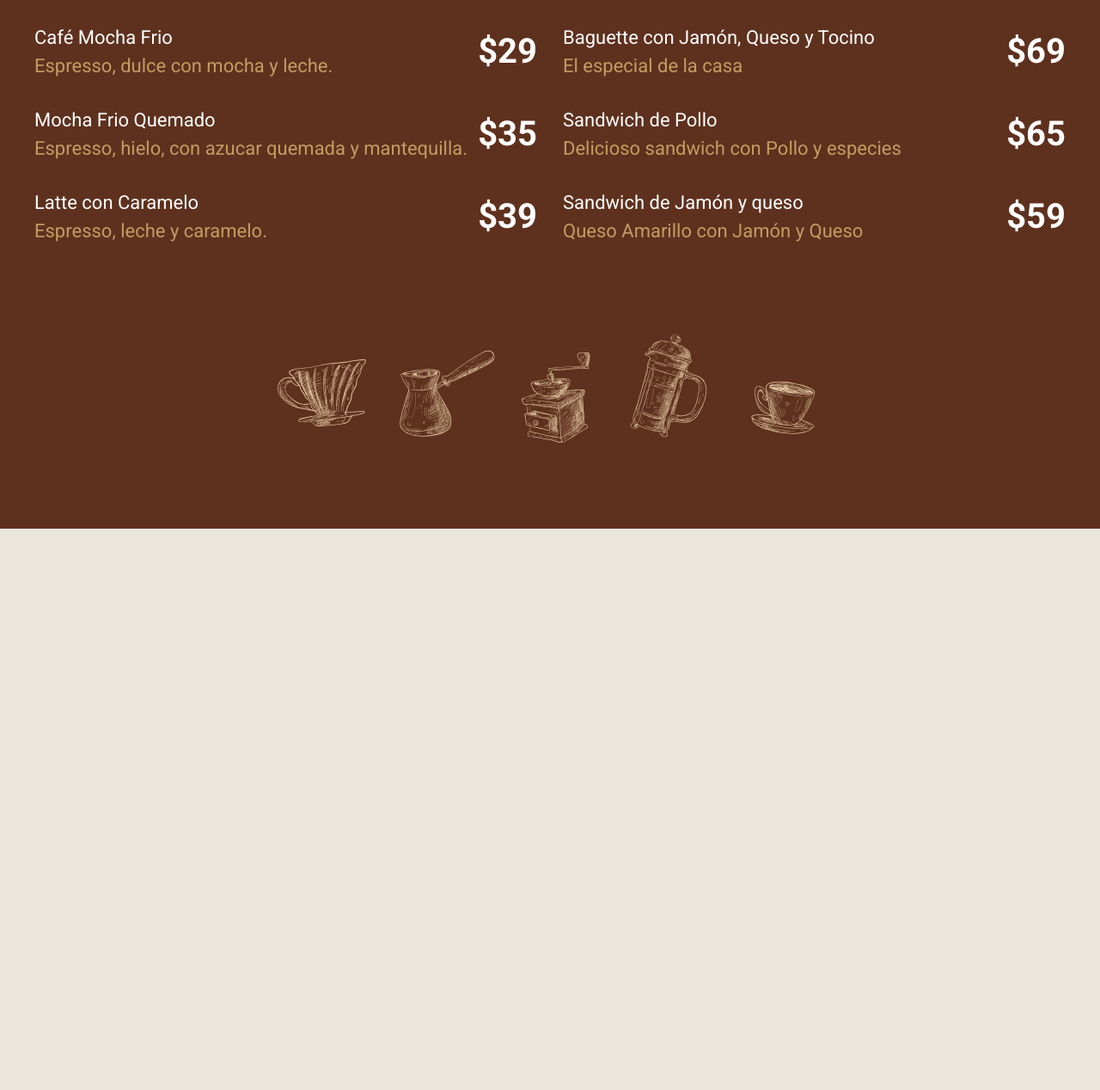
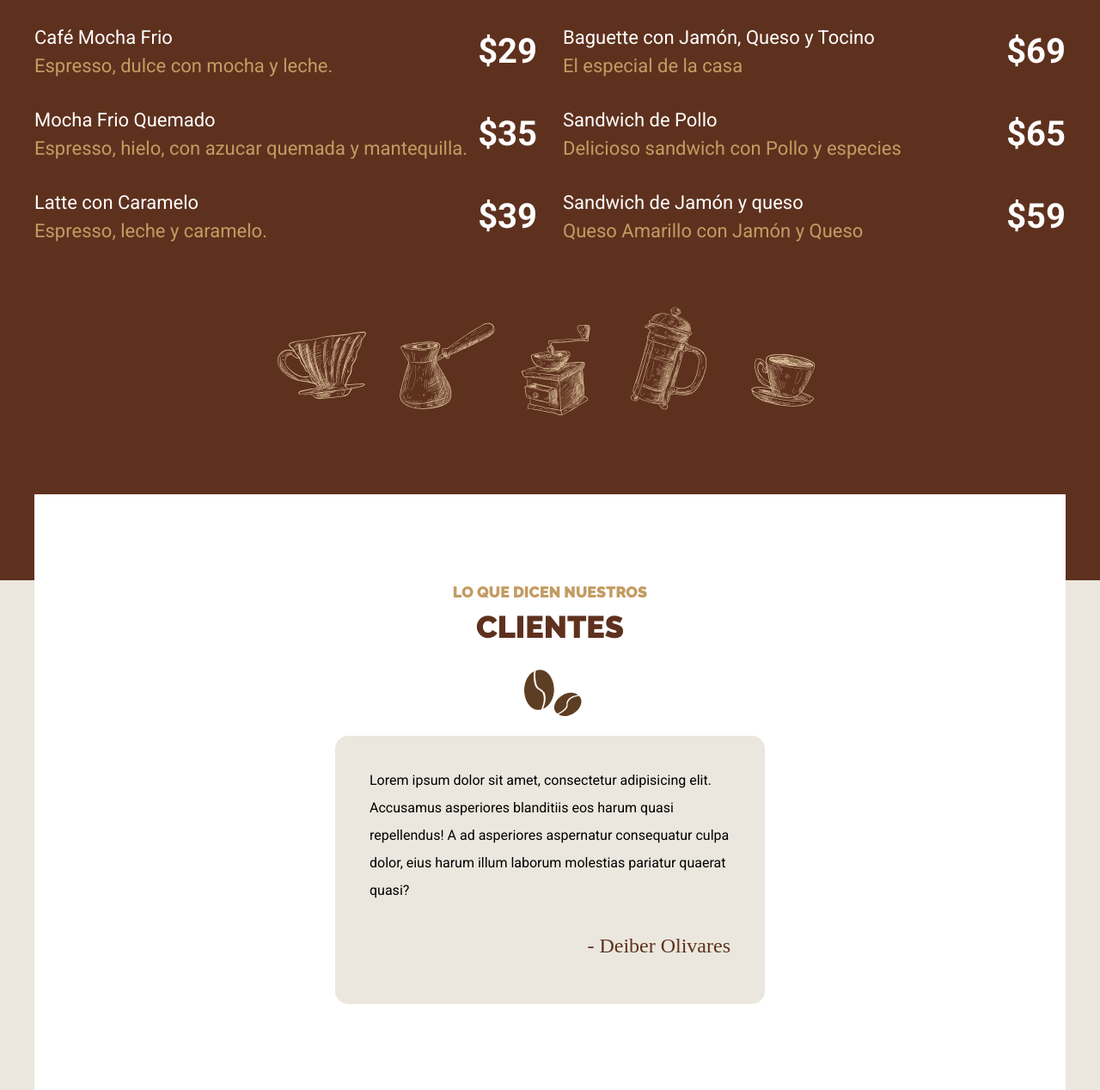
Before and after one commit to dolivare5/web-cafeteria, a website: page index.html in a window 1280 px wide. Shown: the part 4029-5297 px from the top of the page at 86% size. Before the commit the page ends 4644 px from the top, so only its background shows below. Drawn offline with Linux system fonts and the light colour scheme; a web font is replaced by a local one.

Commit message:
Sección de testimoniales terminada. Agregué algunas utilidades.

```diff
--- a/index.html
+++ b/index.html
@@ -194,6 +194,20 @@
 
         </section> <!-- .nuestro-menu -->
 
+        <section class="nuestros-testimoniales contenedor m-neg-10 bg-white">
+            <h2 class="text-center"><span>Lo que dicen nuestros</span> Clientes</h2>
+
+            <div class="testimonial">
+                <p>
+                    Lorem ipsum dolor sit amet, consectetur adipisicing elit. Accusamus asperiores blanditiis eos
+                    harum quasi repellendus! A ad asperiores aspernatur consequatur culpa dolor, eius harum illum
+                    laborum molestias pariatur quaerat quasi?
+                </p>
+
+                <p class="autor">- Deiber Olivares</p>
+            </div> <!-- .testimonial -->
+        </section> <!-- .nuestros-testimoniales -->
+
     </body>
 
 </html>
--- a/src/scss/base/_utilidades.scss
+++ b/src/scss/base/_utilidades.scss
@@ -7,3 +7,11 @@
 .bg-primario{
   background-color: v.$primario;
 }
+
+.m-neg-10{
+  margin-top: -10rem;
+}
+
+.bg-white{
+  background-color: v.$blanco;
+}
--- a/src/scss/home/_index.scss
+++ b/src/scss/home/_index.scss
@@ -2,3 +2,4 @@
 @forward "iconos";
 @forward "galeria";
 @forward "menu";
+@forward "testimoniales";
--- a/src/scss/home/_menu.scss
+++ b/src/scss/home/_menu.scss
@@ -9,7 +9,8 @@
 
     padding: 15rem 5rem 40rem 5rem;
     @include m.tablet{
-        padding: 18rem 0 30rem 0;
+        background-position:  center 5rem, center 85%,  100%;
+        padding: 18rem 0 36rem 0;
         background-size: 100%;
     }
 
--- /dev/null
+++ b/src/scss/home/_testimoniales.scss
@@ -0,0 +1,24 @@
+@use "../base/variables" as v;
+@use "../base/mixins" as m;
+
+.nuestros-testimoniales{
+    padding: 10rem 2rem;
+    @include m.tablet{
+        padding: 10rem;
+    }
+
+    .testimonial{
+        background-color: v.$cafeClaro;
+        padding: 2rem 4rem;
+        max-width: 50rem;
+        margin: 0 auto;
+        border-radius: 1.5rem;
+    }
+
+  .autor{
+      text-align: right;
+      font-size: 2.4rem;
+      color: v.$primario;
+      font-family: v.$fuenteCursiva;
+  }
+}
```
Also changed, not shown: build/css/app.css.
